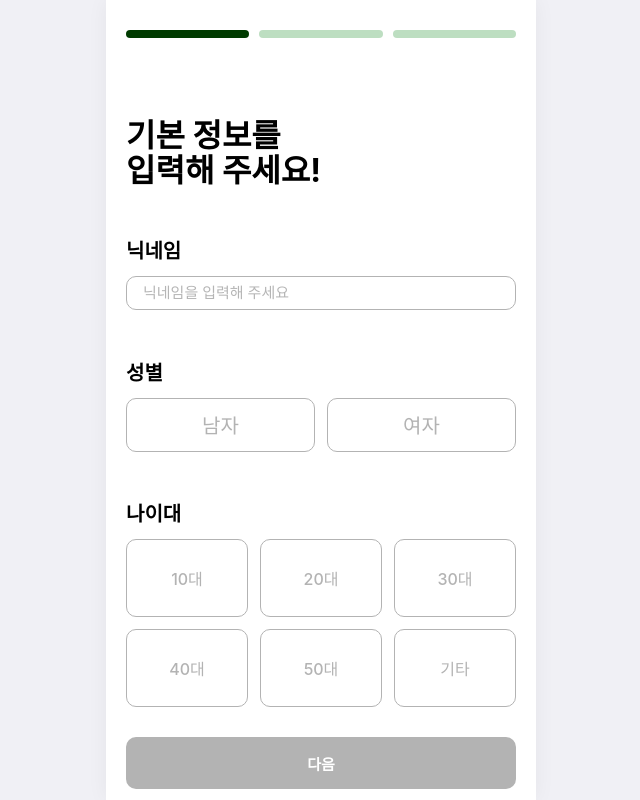
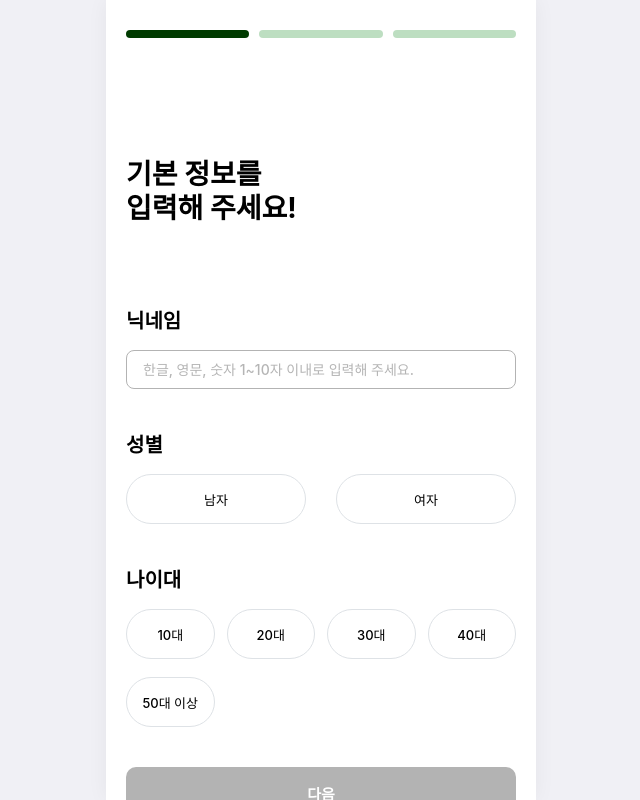
Before and after one commit to LikeLionUniv-INU/14th-toMeta-frontend, a React (Vite) app: page /onboarding/profile in a window 1280 px wide. Shown: the whole page, without its empty margins (319-959 px from the left). Built offline with nearby package versions, Linux system fonts and the light colour scheme.

Commit message:
Style: 기본정보 입력 디자인 수정

```diff
--- a/src/pages/Notification.jsx
+++ b/src/pages/Notification.jsx
@@ -2,9 +2,9 @@ import React, { useState, useEffect } from 'react';
 import styled from 'styled-components';
 import { useNavigate } from 'react-router-dom';
 import Picker from 'react-mobile-picker';
-
 import Button from '../components/Button';
 import { media } from '../styles/GlobalStyle';
+import Bell from '../assets/images/bell.svg';
 
 // 세션스토리지 복호화 유틸리티 함수
 export const getDecryptedData = (key) => {
@@ -85,16 +85,15 @@ export default function NotificationPermission() {
       </ProgressBarWrapper>
 
       <ContentWrapper>
-        <Title>알림을 받아보시겠어요?</Title>
+        <Title>
+          내 피부가 자극받은 원인을
+          <br /> 찾으면 알려드릴까요?
+        </Title>
         <SubTitle>
-          오늘 하루 모인 데이터로 작성된 리포트와
-          <br />
-          피부를 지키는 생활습관 팁을 전해드릴게요.
+          매일 밤 리포트와 피부 분석 소식도 함께 알려드릴게요.
         </SubTitle>
 
-        <IconContainer>
-          <BellIconPlaceholder />
-        </IconContainer>
+        <IconContainer src={Bell} />
       </ContentWrapper>
 
       <ButtonGroup>
@@ -185,42 +184,43 @@ const ContentWrapper = styled.div`
   align-items: center;
   text-align: center;
   flex: 1;
-  justify-content: center;
-  margin-top: -20px;
+  justify-content: start;
 `;
 
 const Title = styled.h1`
   font-size: 24px;
   font-weight: 700;
+  line-height: 1.2;
   color: #000000;
-  margin-bottom: 10px;
+  margin-top: 70px;
+  margin-bottom: 0;
   word-break: keep-all;
 
   @media ${media.mobileM} {
     font-size: 28px;
+    margin-top: 120px;
   }
 `;
 
 const SubTitle = styled.p`
-  font-size: 12px;
+  font-size: 13px;
   font-weight: 500;
-  color: #666666;
-  line-height: 1.5;
-  margin-bottom: 70px;
+  color: #828282;
+  line-height: 1.7;
+  margin-top: 18px;
+  margin-bottom: 99px;
   word-break: keep-all;
+
+  @media ${media.mobileM} {
+    font-size: 16px;
+    margin-bottom: 120px;
+  }
 `;
 
-const IconContainer = styled.div`
+const IconContainer = styled.img`
   display: flex;
   justify-content: center;
   align-items: center;
-`;
-
-const BellIconPlaceholder = styled.div`
-  width: 200px;
-  height: 200px;
-  background-color: #f0f0f0;
-  border-radius: 20px;
 `;
 
 const ButtonGroup = styled.div`
--- a/src/pages/ProfileInput.jsx
+++ b/src/pages/ProfileInput.jsx
@@ -37,7 +37,7 @@ export const getDecryptedData = (key) => {
 export default function ProfileInput() {
   const [nickname, setNickname] = useState('');
   const [gender, setGender] = useState(''); // 'male' | 'female'
-  const [ageGroup, setAgeGroup] = useState(''); // '10s' | '20s' | '30s' | '40s' | '50s' | 'etc'
+  const [ageGroup, setAgeGroup] = useState(''); // '10s' | '20s' | '30s' | '40s' | 'etc'
   const navigate = useNavigate();
 
   const isValid =
@@ -84,9 +84,10 @@ export default function ProfileInput() {
           <SectionLabel>닉네임</SectionLabel>
           <StyledInput
             type="text"
-            placeholder="닉네임을 입력해 주세요"
+            placeholder="한글, 영문, 숫자 1~10자 이내로 입력해 주세요."
             value={nickname}
             onChange={(e) => setNickname(e.target.value)}
+            minLength={2}
             maxLength={10}
           />
         </Section>
@@ -144,17 +145,10 @@ export default function ProfileInput() {
             </AgeChip>
             <AgeChip
               type="button"
-              $selected={ageGroup === '50s'}
-              onClick={() => setAgeGroup('50s')}
-            >
-              50대
-            </AgeChip>
-            <AgeChip
-              type="button"
               $selected={ageGroup === 'etc'}
               onClick={() => setAgeGroup('etc')}
             >
-              기타
+              50대 이상
             </AgeChip>
           </AgeGrid>
         </Section>
@@ -200,44 +194,52 @@ const ContentWrapper = styled.div`
 `;
 
 const Title = styled.h1`
-  font-size: 28px;
+  font-size: 24px;
   font-weight: 700;
-  line-height: 1.1;
+  line-height: 1.2;
   color: #000000;
-  margin-bottom: 30px;
+  margin-bottom: 53px;
   margin-top: 80px;
   word-break: keep-all;
 
   @media ${media.mobileM} {
-    font-size: 32px;
+    font-size: 28px;
+    margin-top: 120px;
+    margin-bottom: 80px;
   }
 `;
 
 const Section = styled.div`
-  margin-bottom: 30px;
+  margin-bottom: 28px;
+
+  @media ${media.mobileM} {
+    margin-bottom: 40px;
+  }
 `;
 
 const SectionLabel = styled.h2`
   font-size: 16px;
   font-weight: 700;
   color: #000000;
-  margin-bottom: 12px;
+  margin-top: 0;
+  margin-bottom: 10px;
 
   @media ${media.mobileM} {
     font-size: 20px;
+    margin-bottom: 16px;
   }
 `;
 
 const StyledInput = styled.input`
   width: 100%;
-  height: 34px;
+  height: 39px;
   padding: 0 16px;
-  font-size: 15px;
+  font-size: 14px;
   font-weight: 500;
   color: #111111;
   background-color: #ffffff;
   border: 1px solid #b3b3b3;
-  border-radius: 10px;
+  border-radius: 8px;
   box-sizing: border-box;
   outline: none;
   transition: border-color 0.2s ease;
@@ -254,27 +256,27 @@ const StyledInput = styled.input`
 const GenderGrid = styled.div`
   display: grid;
   grid-template-columns: 1fr 1fr;
-  gap: 12px;
+  gap: 30px;
 `;
 
 const AgeGrid = styled.div`
   display: grid;
-  grid-template-columns: repeat(3, 1fr);
-  gap: 12px;
+  grid-template-columns: repeat(4, 1fr);
+  gap: 18px 12px;
 `;
 
 const GenderChip = styled.button`
-  height: 54px;
-  border-radius: 10px;
-  font-size: 20px;
-  font-weight: ${({ $selected }) => ($selected ? '700' : '500')};
+  height: 50px;
+  border-radius: 30px;
+  font-size: 13px;
+  font-weight: 500;
   display: flex;
   align-items: center;
   justify-content: center;
 
-  background-color: ${({ $selected }) => ($selected ? '#EAF5EA' : '#ffffff')};
-  color: ${({ $selected }) => ($selected ? '#1B4325' : '#b3b3b3')};
-  border: 1.5px solid ${({ $selected }) => ($selected ? '#609668' : '#b3b3b3')};
+  background-color: ${({ $selected }) => ($selected ? '#E7FFF7' : '#ffffff')};
+  color: #000000;
+  border: 1px solid ${({ $selected }) => ($selected ? '#02ca70' : '#dee2e6')};
 
   transition: all 0.2s ease;
 
@@ -284,6 +286,5 @@ const GenderChip = styled.button`
 `;
 
 const AgeChip = styled(GenderChip)`
-  height: 78px;
-  font-size: 16px;
+  font-size: 13px;
 `;
--- a/src/pages/SkintypeInput.jsx
+++ b/src/pages/SkintypeInput.jsx
@@ -1,9 +1,8 @@
 import React, { useState, useEffect } from 'react';
 import styled from 'styled-components';
 import { useNavigate } from 'react-router-dom';
-
+import { media } from '../styles/GlobalStyle';
 import Button from '../components/Button';
-import { media } from '../styles/GlobalStyle';
 
 // 세션스토리지 암호화 / 복호화 유틸리티 함수
 export const saveEncryptedData = (key, data) => {
@@ -49,7 +48,11 @@ const SKIN_TYPES = [
     title: '민감성',
     desc: '자극에 민감하고\n쉽게 붉어지는 피부',
   },
-  { id: 'unknown', title: '모름', desc: '아직 내 피부 타입을\n잘 모르겠어요' },
+  {
+    id: 'unknown',
+    title: '모름',
+    desc: '아직 내 피부 타입을\n잘 모르겠어요',
+  },
 ];
 
 export default function SkinTypeSelect() {
@@ -87,7 +90,6 @@ export default function SkinTypeSelect() {
         <Title>피부 타입을 알려주세요!</Title>
         <Advice>정확하지 않아도 괜찮아요.</Advice>
 
-        <Section>
         <SkintypeGrid>
           {SKIN_TYPES.map((item) => (
             <SkintypeChip
@@ -97,15 +99,12 @@ export default function SkinTypeSelect() {
               onClick={() => setSkinType(item.id)}
             >
               <ChipHeader>
-                  {/* 임시 24*24 회색 네모박스 (나중에 img 태그로 교체) */}
-                  <IconPlaceholder />
                 <ChipTitle>{item.title}</ChipTitle>
               </ChipHeader>
               <ChipDesc>{item.desc}</ChipDesc>
             </SkintypeChip>
           ))}
         </SkintypeGrid>
-        </Section>
       </ContentWrapper>
 
       <Button onClick={handleNext} disabled={!isValid}>
@@ -148,38 +147,37 @@ const ContentWrapper = styled.div`
 `;
 
 const Title = styled.h1`
-  font-size: 28px;
+  font-size: 24px;
   font-weight: 700;
-  line-height: 1.1;
+  line-height: 1.2;
   color: #000000;
-  margin: 80px 0 5px 0;
+  margin-top: 80px;
+  margin-bottom: 3px;
   word-break: keep-all;
 
   @media ${media.mobileM} {
-    font-size: 32px;
+    font-size: 28px;
+    margin-top: 120px;
   }
 `;
 
 const Advice = styled.p`
-  margin-bottom: 80px;
-  font-size: 12px;
+  margin-top: 6px;
+  margin-bottom: 40px;
+  font-size: 16px;
   color: #bfbfbf;
-`;
-
-const Section = styled.div`
-  margin-bottom: 30px;
 `;
 
 const SkintypeGrid = styled.div`
   display: grid;
   grid-template-columns: repeat(2, 1fr);
-  gap: 12px;
+  gap: 17px;
 `;
 
 const SkintypeChip = styled.button`
   height: 104px;
-  padding: 16px;
-  border-radius: 10px;
+  padding: 14px 20px;
+  border-radius: 20px;
   display: flex;
   flex-direction: column;
   justify-content: flex-start;
@@ -187,9 +185,9 @@ const SkintypeChip = styled.button`
   text-align: left;
   gap: 10px;
 
-  background-color: ${({ $selected }) => ($selected ? '#EAF5EA' : '#ffffff')};
-  color: ${({ $selected }) => ($selected ? '#1B4325' : '#b3b3b3')};
-  border: 1.5px solid ${({ $selected }) => ($selected ? '#609668' : '#b3b3b3')};
+  background-color: ${({ $selected }) => ($selected ? '#E7fff7' : '#ffffff')};
+  color: #141212;
+  border: 1px solid ${({ $selected }) => ($selected ? '#02ca70' : '#dee2e6')};
 
   transition: all 0.2s ease;
 
@@ -202,29 +200,20 @@ const ChipHeader = styled.div`
   display: flex;
   align-items: center;
   gap: 8px;
-  margin-bottom: 8px;
-`;
-
-// 아이콘 위치용 24x24 회색 네모박스
-const IconPlaceholder = styled.div`
-  width: 24px;
-  height: 24px;
-  background-color: #cccccc;
-  border-radius: 4px;
-  flex-shrink: 0;
 `;
 
 const ChipTitle = styled.span`
   font-size: 16px;
-  font-weight: 600;
+  font-weight: 700;
   color: #000000;
+  margin: 5px 0;
 `;
 
 const ChipDesc = styled.p`
-  font-size: 10px;
-  font-weight: 400;
+  font-size: 12px;
+  font-weight: 500;
   color: #666666;
-  line-height: 1.35;
+  line-height: 1.5;
   white-space: pre-line;
   margin: 0;
 `;
```
Also changed, not shown: src/assets/images/bell.svg (added). Lines whose indentation alone changed are shown as unchanged.
